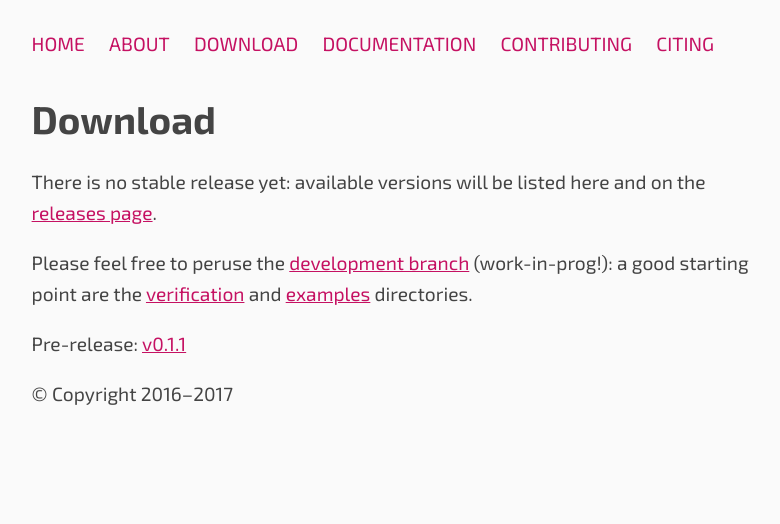
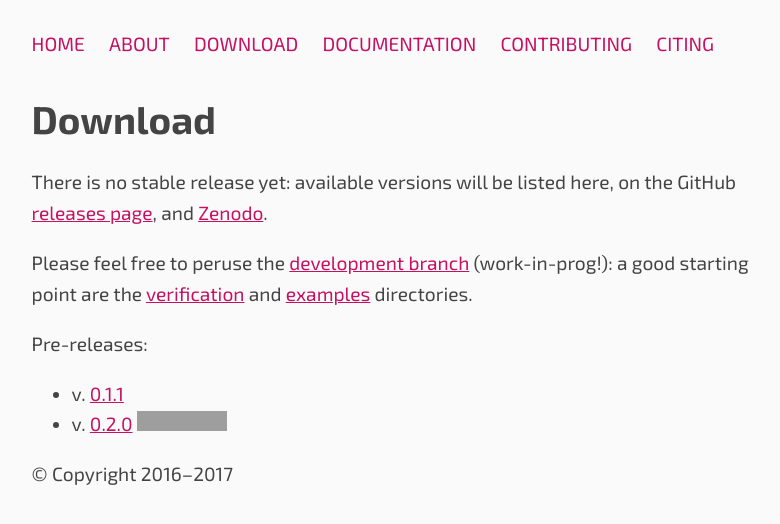
Before and after one commit to PoliHydra/polihydra.github.io, a Jekyll site: the page built from download.md, in a window 1280 px wide. Shown: the top 524 px of the page, without its empty margins (122-902 px from the left). Built offline with Jekyll 4.4.1, drawn with Linux system fonts in a browser that asks for light colours; grey boxes are pictures that could not be loaded.

Commit message:
adding zenodo links

```diff
--- a/download.md
+++ b/download.md
@@ -13,9 +13,10 @@ description: >
 ---
 # {{ page.title }}
 
-There is no stable release yet:
-available versions will be listed here and on the
-[releases page](https://github.com/PoliHydra/hydra/releases).
+There is no stable release yet: available versions will be listed here,
+on the GitHub [releases
+page](https://github.com/PoliHydra/hydra/releases), and
+[Zenodo](https://doi.org/10.5281/zenodo.1442398).
 
 Please feel free to peruse the [development
 branch](https://github.com/PoliHydra/hydra/tree/devel)
@@ -24,5 +25,7 @@ branch](https://github.com/PoliHydra/hydra/tree/devel)
 and [examples](https://github.com/PoliHydra/hydra/tree/devel/examples)
 directories.
 
-Pre-release:
-[v0.1.1](https://github.com/PoliHydra/hydra/releases/tag/v0.1.1)
+Pre-releases:
+- v. [0.1.1](https://github.com/PoliHydra/hydra/tree/v0.1.1)
+- v. [0.2.0](https://github.com/PoliHydra/hydra/tree/v0.2.0)
+  [![DOI](https://zenodo.org/badge/DOI/10.5281/zenodo.1442399.svg)](https://doi.org/10.5281/zenodo.1442399)
```
Also changed, not shown: citing.md (+9 -0 lines).
